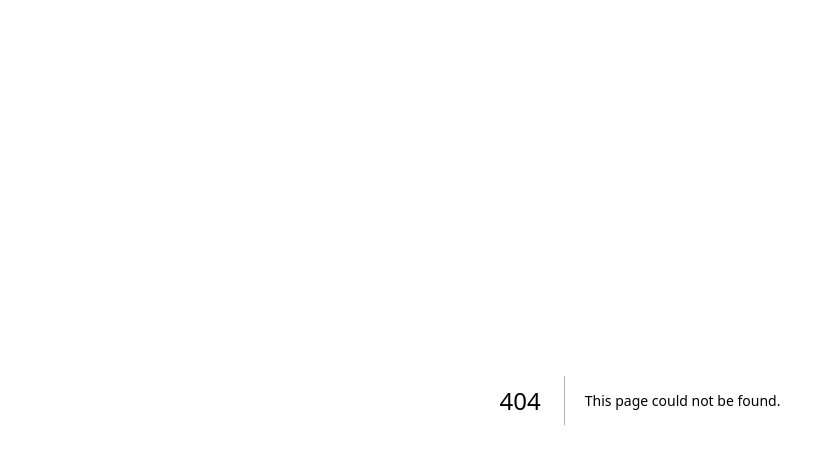
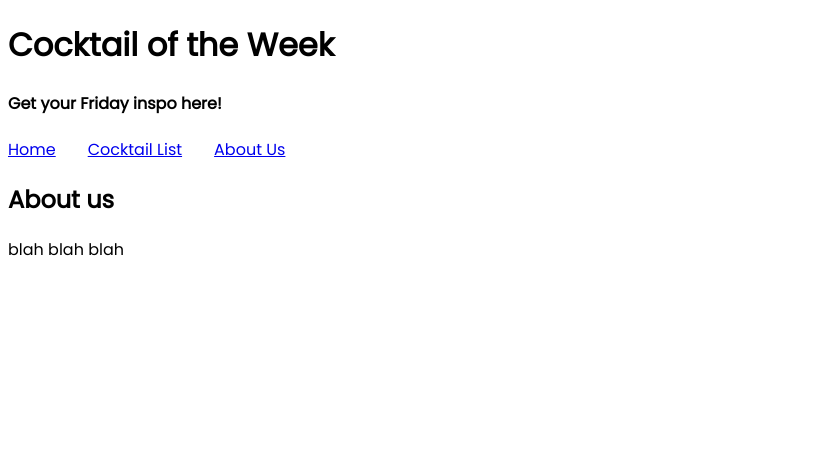
Before and after one commit to mrskisawesome/cocktail-of-the-week, a Next.js app: page /about in a window 1280 px wide. Before the commit this address had no page. Shown: the top 464 px of the page, without its empty margins (0-835 px from the left). Built offline with nearby package versions, Linux system fonts and the light colour scheme.

Commit message:
initial commit of wk8 project

```diff
--- /dev/null
+++ b/src/app/about/page.js
@@ -0,0 +1,12 @@
+export const metadata = {
+  title: "About us",
+  description: "How we got started and why we LOVE cocktails",
+};
+export default function About() {
+  return (
+    <div>
+      <h2>About us</h2>
+      <p>blah blah blah</p>
+    </div>
+  );
+}
--- a/src/app/globals.css
+++ b/src/app/globals.css
@@ -1,107 +1,18 @@
-:root {
-  --max-width: 1100px;
-  --border-radius: 12px;
-  --font-mono: ui-monospace, Menlo, Monaco, "Cascadia Mono", "Segoe UI Mono",
-    "Roboto Mono", "Oxygen Mono", "Ubuntu Monospace", "Source Code Pro",
-    "Fira Mono", "Droid Sans Mono", "Courier New", monospace;
-
-  --foreground-rgb: 0, 0, 0;
-  --background-start-rgb: 214, 219, 220;
-  --background-end-rgb: 255, 255, 255;
-
-  --primary-glow: conic-gradient(
-    from 180deg at 50% 50%,
-    #16abff33 0deg,
-    #0885ff33 55deg,
-    #54d6ff33 120deg,
-    #0071ff33 160deg,
-    transparent 360deg
-  );
-  --secondary-glow: radial-gradient(
-    rgba(255, 255, 255, 1),
-    rgba(255, 255, 255, 0)
-  );
-
-  --tile-start-rgb: 239, 245, 249;
-  --tile-end-rgb: 228, 232, 233;
-  --tile-border: conic-gradient(
-    #00000080,
-    #00000040,
-    #00000030,
-    #00000020,
-    #00000010,
-    #00000010,
-    #00000080
-  );
-
-  --callout-rgb: 238, 240, 241;
-  --callout-border-rgb: 172, 175, 176;
-  --card-rgb: 180, 185, 188;
-  --card-border-rgb: 131, 134, 135;
+nav {
+  display: flex;
+  gap: 2rem;
 }
-
-@media (prefers-color-scheme: dark) {
-  :root {
-    --foreground-rgb: 255, 255, 255;
-    --background-start-rgb: 0, 0, 0;
-    --background-end-rgb: 0, 0, 0;
-
-    --primary-glow: radial-gradient(rgba(1, 65, 255, 0.4), rgba(1, 65, 255, 0));
-    --secondary-glow: linear-gradient(
-      to bottom right,
-      rgba(1, 65, 255, 0),
-      rgba(1, 65, 255, 0),
-      rgba(1, 65, 255, 0.3)
-    );
-
-    --tile-start-rgb: 2, 13, 46;
-    --tile-end-rgb: 2, 5, 19;
-    --tile-border: conic-gradient(
-      #ffffff80,
-      #ffffff40,
-      #ffffff30,
-      #ffffff20,
-      #ffffff10,
-      #ffffff10,
-      #ffffff80
-    );
-
-    --callout-rgb: 20, 20, 20;
-    --callout-border-rgb: 108, 108, 108;
-    --card-rgb: 100, 100, 100;
-    --card-border-rgb: 200, 200, 200;
-  }
+img {
+  max-width: 200px;
 }
-
-* {
-  box-sizing: border-box;
-  padding: 0;
-  margin: 0;
+.detailOrg {
+  display: flex;
+  flex-direction: column;
+  gap: 10px;
 }
-
-html,
-body {
-  max-width: 100vw;
-  overflow-x: hidden;
+.sidebyside {
+  display: flex;
+  flex-direction: row;
+  justify-content: space-between;
+  max-width: 400px;
 }
-
-body {
-  color: rgb(var(--foreground-rgb));
-  background: linear-gradient(
-      to bottom,
-      transparent,
-      rgb(var(--background-end-rgb))
-    )
-    rgb(var(--background-start-rgb));
-}
-
-a {
-  color: inherit;
-  text-decoration: none;
-}
-
-@media (prefers-color-scheme: dark) {
-  html {
-    color-scheme: dark;
-  }
-}
--- a/src/app/layout.js
+++ b/src/app/layout.js
@@ -1,17 +1,27 @@
-import { Inter } from "next/font/google";
+import { Poppins } from "next/font/google";
 import "./globals.css";
+import Link from "next/link";
 
-const inter = Inter({ subsets: ["latin"] });
+const font = Poppins({ weight: "400", subsets: ["latin"] });
 
 export const metadata = {
-  title: "Create Next App",
-  description: "Generated by create next app",
+  title: "Cocktail of the Week",
+  description: "Your weekly Friday night inspo - a new cocktail every week",
 };
 
 export default function RootLayout({ children }) {
   return (
     <html lang="en">
-      <body className={inter.className}>{children}</body>
+      <body className={font.className}>
+        <h1>Cocktail of the Week</h1>
+        <h4>Get your Friday inspo here!</h4>
+        <nav>
+          <Link href="/">Home</Link>
+          <Link href="/posts">Cocktail List</Link>
+          <Link href="/about">About Us</Link>
+        </nav>
+        {children}
+      </body>
     </html>
   );
 }
```
Also changed, not shown: src/app/page.js (+4 -91 lines), src/app/posts/page.js (added, +27 -0 lines).
